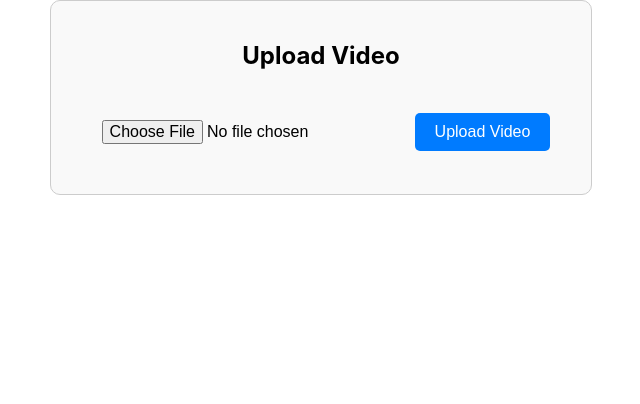
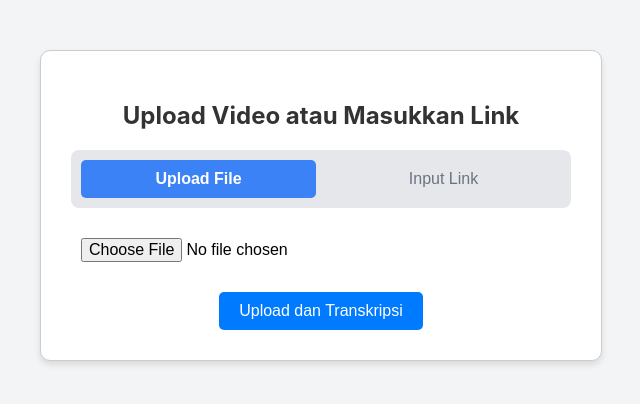
Before and after one commit to isyara-web/isyara-web, a React (Create React App) app: page / in a window 1280 px wide. Shown: the top 404 px of the page, without its empty margins (319-959 px from the left). Built offline with nearby package versions, Linux system fonts and the light colour scheme.

Commit message:
link to Text

```diff
--- a/package.json
+++ b/package.json
@@ -2,9 +2,11 @@
   "name": "isyara-web",
   "version": "0.1.0",
   "private": true,
+  "proxy": "http://localhost:5000",
   "dependencies": {
     "@testing-library/react": "^16.1.0",
     "cra-template": "1.2.0",
+    "dotenv": "^16.4.7",
     "react": "^18.3.1",
     "react-dom": "^18.3.1",
     "react-scripts": "5.0.1",
--- a/src/App.css
+++ b/src/App.css
@@ -5,6 +5,10 @@
 .App-logo {
   height: 40vmin;
   pointer-events: none;
+}
+
+body{
+  background-color: #f3f4f6;
 }
 
 @media (prefers-reduced-motion: no-preference) {
@@ -36,3 +40,124 @@
     transform: rotate(360deg);
   }
 }
+
+/* start style upload video */
+.wrapper {
+  display: flex;
+  /* flex-direction: column; */
+  justify-content: center;
+  align-items: center;
+  /* height: 100vh; */
+  padding:50px;
+  background-color: #f3f4f6;
+  margin:0;
+}
+
+.container {
+  text-align: center;
+  padding: 30px;
+  border: 1px solid #ccc;
+  border-radius: 10px;
+  background-color: #fff;
+  box-shadow: 0 4px 6px rgba(0, 0, 0, 0.1);
+  max-width: 500px;
+  width: 100%;
+}
+
+.title {
+  margin-bottom: 20px;
+  font-size: 24px;
+  color: #333;
+}
+
+.input {
+  margin-bottom: 20px;
+  padding: 10px;
+  font-size: 16px;
+  display: block;
+  width: 100%;
+  cursor: pointer;
+}
+
+.preview {
+  margin-bottom: 20px;
+}
+
+.video {
+  width: 100%;
+  max-height: 300px;
+}
+
+.button {
+  padding: 10px 20px;
+  font-size: 16px;
+  color: #fff;
+  background-color: #007bff;
+  border: none;
+  border-radius: 5px;
+  cursor: pointer;
+}
+
+.button:hover {
+  background-color: #0056b3;
+}
+
+/* start style transcription card */
+.transcription-card {
+  text-align: left;
+  margin-top: 20px;
+  margin-left:30px;
+  padding: 20px;
+  border: 1px solid #4caf50;
+  border-radius: 10px;
+  background-color: #e8f5e9;
+  max-width: 1000px;
+  width: 100%;
+}
+
+.transcription-title {
+  margin-bottom: 10px;
+  font-weight: bold;
+  font-size: 20px;
+}
+
+.transcription-content {
+  white-space: pre-wrap;
+  line-height: 1.5;
+  color: #333;
+  font-size: 16px;
+}
+
+/* Start styling for the toggle */
+.toggle-container {
+  display: flex;
+  justify-content: space-between;
+  margin-bottom: 20px;
+  background-color: #e5e7eb;
+  padding: 5px;
+  border-radius: 8px;
+}
+
+.toggle-button {
+  flex: 1;
+  padding: 10px;
+  border: none;
+  background-color: transparent;
+  color: #6b7280;
+  font-size: 16px;
+  cursor: pointer;
+  margin:5px;
+  border-radius: 5px;
+  transition: background-color 0.3s ease, color 0.3s ease;
+}
+
+.toggle-button.active {
+  background-color: #3b82f6;
+  color: #fff;
+  font-weight: bold;
+}
+
+.toggle-button:hover {
+  background-color: #93c5fd;
+  color: #fff;
+}
--- a/src/App.js
+++ b/src/App.js
@@ -2,6 +2,7 @@ import './App.css';
 import UploadVideo from './component/uploadVideo';
 
 function App() {
+
   return (
     <div>
       <UploadVideo />
--- a/src/component/uploadVideo.js
+++ b/src/component/uploadVideo.js
@@ -1,110 +1,187 @@
-import React, { useState } from 'react';
+import React, { useState, useRef } from 'react';
 
 const UploadVideo = () => {
   const [videoFile, setVideoFile] = useState(null);
   const [videoPreview, setVideoPreview] = useState(null);
+  const [videoLink, setVideoLink] = useState('');
+  const [transcription, setTranscription] = useState('');
+  const [isProcessing, setIsProcessing] = useState(false);
+  const [isFileUpload, setIsFileUpload] = useState(true); // Toggle file or link
 
-  // Fungsi untuk menangani perubahan file
+  const fileInputRef = useRef(null); // Refs for file input
+
+  // Fungsi untuk reset input
+  const resetInputs = () => {
+    setVideoFile(null);
+    setVideoPreview(null);
+    setVideoLink('');
+    if (fileInputRef.current) fileInputRef.current.value = '';
+  };
+
+  // Fungsi toggle upload file / link
+  const handleToggle = (isFile) => {
+    resetInputs();
+    setIsFileUpload(isFile);
+  };
+
+  // Fungsi untuk menangani perubahan file video
   const handleFileChange = (e) => {
     const file = e.target.files[0];
     if (file && file.type.startsWith('video/')) {
+      if (file.size > 50 * 1024 * 1024) {
+        alert('Ukuran file tidak boleh lebih dari 50MB.');
+        return;
+      }
       setVideoFile(file);
-      setVideoPreview(URL.createObjectURL(file)); // Buat URL untuk pratinjau video
+      setVideoPreview(URL.createObjectURL(file));
+      setVideoLink('');
     } else {
-      alert('Harap pilih file video.');
+      alert('Harap pilih file video yang valid.');
     }
   };
 
-  // Fungsi untuk menangani pengunggahan
-  const handleUpload = () => {
-    if (!videoFile) {
-      alert('Tidak ada video yang dipilih!');
+  // Fungsi untuk menangani perubahan URL video
+  const handleLinkChange = (e) => {
+    const link = e.target.value;
+    setVideoLink(link);
+    setVideoFile(null);
+  };
+
+  // Validasi format link YouTube
+  const isValidYouTubeURL = (url) => {
+    const youtubeRegex = /^(https?:\/\/)?(www\.)?(youtube\.com|youtu\.be)\/.+$/;
+    return youtubeRegex.test(url);
+  };
+
+  // Fungsi upload dan transkripsi
+  const handleUpload = async () => {
+    const endpoint = isFileUpload ? '/upload-file' : '/upload-link';
+    if (isFileUpload && !videoFile) {
+      alert('Harap unggah file video terlebih dahulu.');
       return;
     }
 
-    // Buat form data untuk mengirimkan file ke server
+    if (!isFileUpload && (!videoLink || !isValidYouTubeURL(videoLink))) {
+      alert('Harap masukkan link YouTube yang valid.');
+      return;
+    }
+
+    setIsProcessing(true);
+
+    try {
+      let response;
+      if (isFileUpload) {
+        // Jika upload file
         const formData = new FormData();
         formData.append('video', videoFile);
-
-    // Contoh pengiriman data ke server menggunakan fetch
-    fetch('https://your-server-api/upload', {
+        response = await fetch(`${process.env.REACT_APP_API_URL}${endpoint}`, {
           method: 'POST',
           body: formData,
-    })
-      .then((response) => response.json())
-      .then((data) => {
-        alert('Video berhasil diunggah!');
-        console.log('Response:', data);
-      })
-      .catch((error) => {
+        });
+      } else {
+        // Jika upload link
+        response = await fetch(`${process.env.REACT_APP_API_URL}${endpoint}`, {
+          method: 'POST',
+          headers: {
+            'Content-Type': 'application/json',
+          },
+          body: JSON.stringify({ videoLink }),
+        });
+      }
+
+      if (!response.ok) {
+        throw new Error(`Error: ${response.status} - ${response.statusText}`);
+      }
+
+      const result = await response.json();
+      setTranscription(result.transcription || 'Tidak ada hasil transkripsi.');
+    } catch (error) {
       console.error('Error:', error);
-        alert('Gagal mengunggah video.');
-      });
+      setTranscription('Terjadi kesalahan saat memproses video.');
+    } finally {
+      setIsProcessing(false);
+    }
   };
 
   return (
-    <div style={styles.container}>
-      <h2>Upload Video</h2>
+    <div className="wrapper">
+      <div className="container">
+        <h2 className="title">Upload Video atau Masukkan Link</h2>
 
-      {/* Input untuk memilih video */}
+        <div className="toggle-container">
+          <button
+            className={`toggle-button ${isFileUpload ? 'active' : ''}`}
+            onClick={() => handleToggle(true)}
+            aria-pressed={isFileUpload}
+          >
+            Upload File
+          </button>
+          <button
+            className={`toggle-button ${!isFileUpload ? 'active' : ''}`}
+            onClick={() => handleToggle(false)}
+            aria-pressed={!isFileUpload}
+          >
+            Input Link
+          </button>
+        </div>
+
+        {/* Input File atau Link */}
+        {isFileUpload ? (
+          <div>
             <input
+              ref={fileInputRef}
               type="file"
               accept="video/*"
               onChange={handleFileChange}
-        style={styles.input}
+              className="input"
+              aria-label="Upload file video"
             />
+            {videoPreview && (
+              <video
+                width="320"
+                height="240"
+                controls
+                src={videoPreview}
+                className="video-preview"
+                aria-label="Pratinjau video"
+              />
+            )}
+          </div>
+        ) : (
+          <input
+            type="url"
+            placeholder="Masukkan link YouTube"
+            value={videoLink}
+            onChange={handleLinkChange}
+            className="input"
+            aria-label="Input link YouTube"
+          />
+        )}
 
-      {/* Pratinjau video */}
-      {videoPreview && (
-        <div style={styles.preview}>
-          <video
-            src={videoPreview}
-            controls
-            style={styles.video}
-          />
+        {/* Tombol Upload */}
+        <button
+          onClick={handleUpload}
+          className="button"
+          disabled={isProcessing}
+          aria-busy={isProcessing}
+        >
+          {isProcessing ? 'Processing...' : 'Upload dan Transkripsi'}
+        </button>
+
+        {isProcessing && <p className="processing-info">Memproses video, mohon tunggu...</p>}
+      </div>
+
+      {/* Hasil Transkripsi */}
+      {transcription && (
+        <div className="transcription-card">
+          <h3 className="transcription-title">Hasil Transkripsi</h3>
+          <div className="transcription-content">
+            <p>{transcription}</p>
+          </div>
         </div>
       )}
-
-      {/* Tombol unggah */}
-      <button onClick={handleUpload} style={styles.button}>
-        Upload Video
-      </button>
     </div>
   );
 };
 
-// CSS in JS
-const styles = {
-  container: {
-    maxWidth: '500px',
-    margin: '0 auto',
-    textAlign: 'center',
-    padding: '20px',
-    border: '1px solid #ccc',
-    borderRadius: '10px',
-    backgroundColor: '#f9f9f9',
-  },
-  input: {
-    margin: '20px 0',
-    padding: '10px',
-    fontSize: '16px',
-  },
-  preview: {
-    margin: '20px 0',
-  },
-  video: {
-    width: '100%',
-    maxHeight: '300px',
-  },
-  button: {
-    padding: '10px 20px',
-    fontSize: '16px',
-    color: '#fff',
-    backgroundColor: '#007bff',
-    border: 'none',
-    borderRadius: '5px',
-    cursor: 'pointer',
-  },
-};
-
 export default UploadVideo;
```
Also changed, not shown: 2 other files (tests, documents, lock files or other folders). Lines whose indentation alone changed are shown as unchanged.
